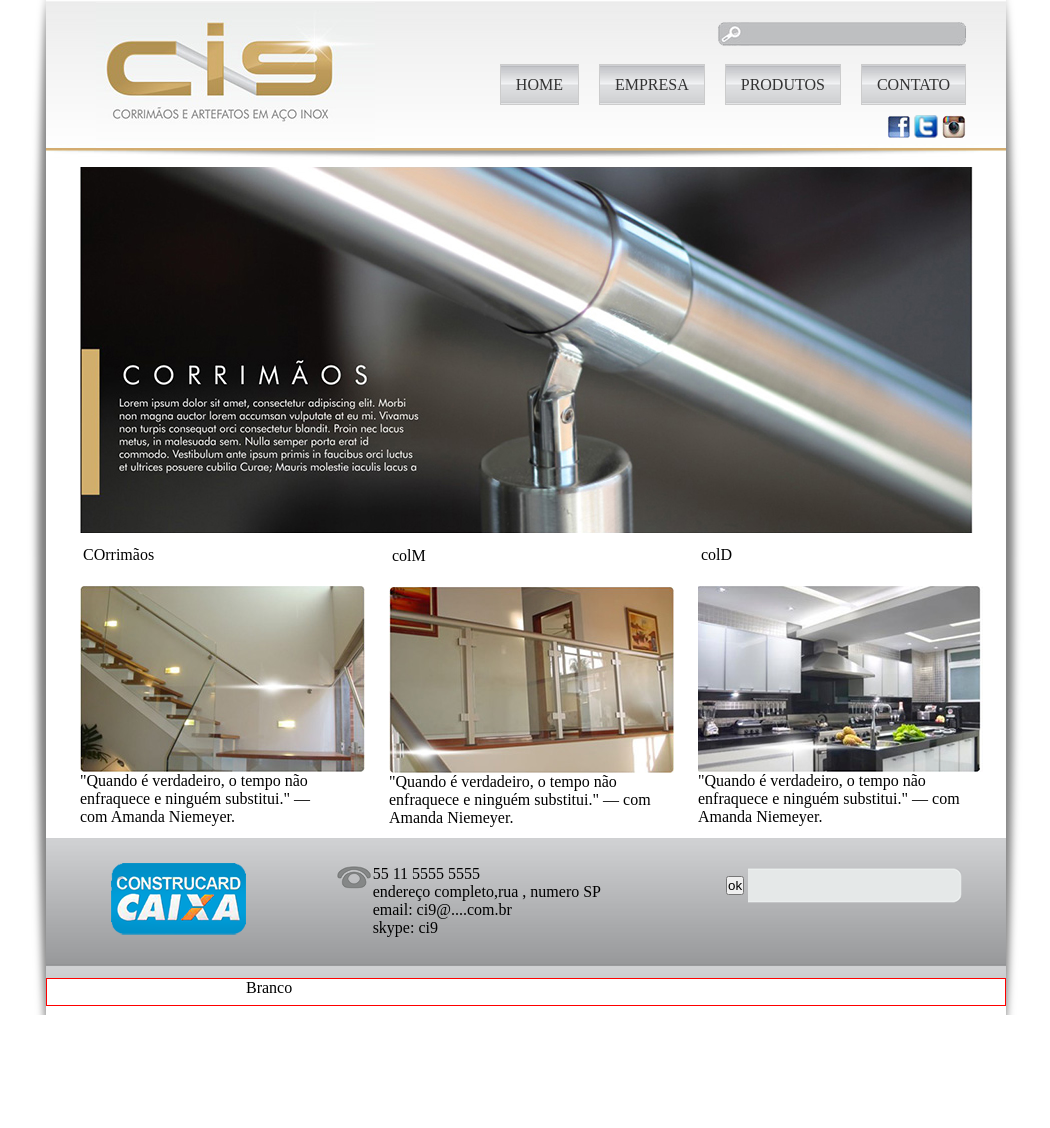
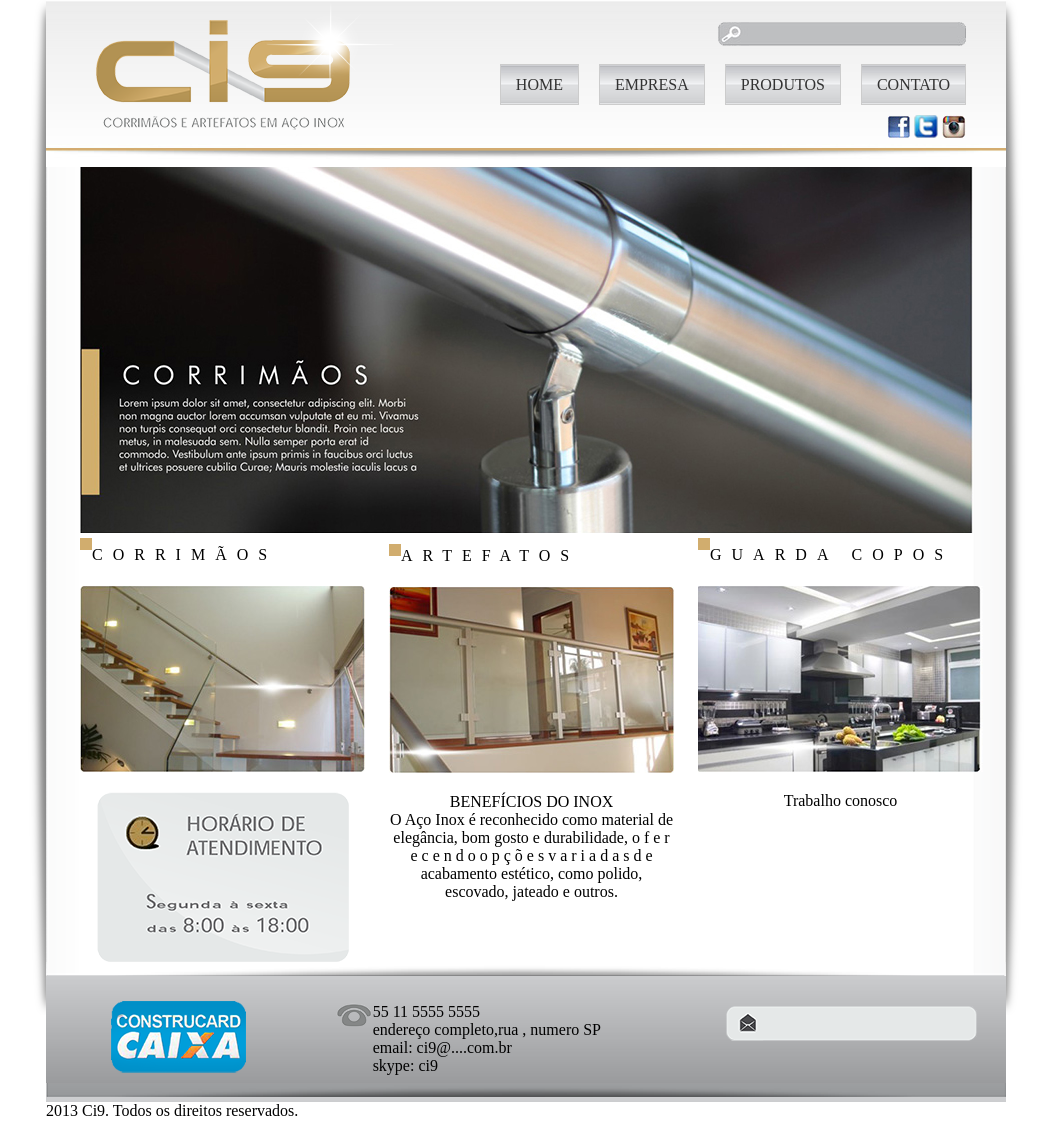
Before and after one commit to thiagomns/ci9, a PHP site: page / in a window 1280 px wide. Shown: the whole page, without its empty margins (104-1154 px from the left). Before the commit the page ends 1015 px from the top, so only its background shows below. Run offline with PHP 8.4, Linux system fonts and the light colour scheme; some libraries are stand-ins or nearby versions.

Commit message:
Acertos gerais e novas imagens

```diff
--- a/index.php
+++ b/index.php
@@ -47,43 +47,55 @@
                         </div>
                 	</div><!--Header Direito -->
                 	<div class="headerEsquerdo">
-                    	<div class="logoheader"><img src="imgs/logoheader_03.jpg"/></div>
+                    	<div class="logoheader"><img src="imgs/logoCi9.png"/></div>
                		</div>
                 </div><!-- header -->
             	<div class="content">
             		<div class="slide"></div>
 
-                	<div class="colunaEsquerda">
-                    	<div class="cabeçalho">COrrimãos</div>
+                	<div class="colunaEsquerda"><div class="quadrado"></div>
+                    	<div class="cabecalho">Corrimãos</div>
 
                         <img src="imgs/colunaesquerda.jpg"><br>
-                        "Quando é verdadeiro, o tempo não enfraquece e ninguém substitui." — com Amanda Niemeyer.
+                        <p class="separador">
+                        <img src="imgs/infoHorario.png"><br>
+                        </p>
                     </div>
-              		<div class="colunaDireita"><div class="cabeçalho">colD</div>
+              		<div class="colunaDireita"><div class="quadrado"></div><div class="cabecalho">Guarda Copos</div>
                     <img src="imgs/colunadireita.jpg">
-                    "Quando é verdadeiro, o tempo não enfraquece e ninguém substitui." — com Amanda Niemeyer.
+                    <p class="separador">
+                    Trabalho conosco
+                    </p>
                     </div>
-              		<div class="colunaMeio"><div class="cabeçalho">colM</div>
+              		<div class="colunaMeio"><div class="quadrado"></div><div class="cabecalho">Artefatos</div>
                     <img src="imgs/colunaMeio.jpg">
-                    "Quando é verdadeiro, o tempo não enfraquece e ninguém substitui." — com Amanda Niemeyer.
+                    <p class="separador">
+                    BENEFÍCIOS DO INOX<br>
+                    O Aço Inox é reconhecido como material
+                    de elegância, bom gosto e durabilidade,
+                    o f e r e c e n d o o p ç õ e s v a r i a d a s d e
+                    acabamento estético, como polido,
+                    escovado, jateado e outros.
+                    </p>
                     </div>
                     <div class="clearfix"></div>
 
               	</div><!-- content -->
             	<div class="footer">
+                    <div class="sombraTop"></div>
             		<div class="barraCinza">
                     	<div class="footerEsquerdo"><img src="imgs/footerCaixa.png" /></div>
                         <div class="footerDireito">
                         	<div class="footerContato">
                         		<div class="contatoEsquerdo">
-                                <img src="imgs/footerTelefone.png" />
+                                    <img src="imgs/footerTelefone.png" />
                                 </div>
                                 <div class="contatoDireito">
-                                								55 11 5555 5555
-                        	<br />								endereço completo,rua , numero SP
-                        	<br />								email: ci9@....com.br
-                        	<br />								skype: ci9
-                            	</div>
+                                							55 11 5555 5555<br />
+                        									endereço completo,rua , numero SP<br />
+                        									email: ci9@....com.br<br />
+                        									skype: ci9
+                                </div>
                             </div>
                             <div class="barraNews">
                             	<form action="#">
@@ -92,8 +104,9 @@
                             	</form>
                             </div>
                         </div>
+                        <div class="sombraBottom"></div>
                     </div>
-                	<div class="barraBranca">Branco</div>
+                	<div class="barraBranca">2013 Ci9. Todos os direitos reservados.</div>
             	</div><!-- footer -->
         	</div><!-- site -->
         <div class="sombraDireita"><img src="imgs/sombraDireita.png"</div>
--- a/style.css
+++ b/style.css
@@ -40,22 +40,27 @@ ul.menu li ul li a { padding: 0 10px;margin: 0;font-size: 12px; width: 150px}
 
 
 /* Conteúdo */
-.site .content {}
+.site .content { background: url(imgs/conteudoBKG.png); }
 .site .slide { height:366px; width:893px; background:url(imgs/content1_03.jpg); float:none; no-repeat; margin:5px auto;}
-.site .cabeçalho { margin:5px 0px 0px 0px; height:37px; padding:3px;}
+.site .quadrado { float: left; width: 12px; height: 12px; background-color: #d1ad6e; }
+.site .cabecalho { margin:5px 0px 0px 0px; height:37px; padding:3px; text-transform: uppercase; letter-spacing: 10px;}
 .site .colunaEsquerda { width:250px; margin:0px 0px 0px 34px; float:left;}
 .site .colunaDireita { width:274px; margin:0px 34px 0px 0px;float: right;}
 .site .colunaMeio { margin:11px 343px;}
 
+p.separador { text-align:center;width: 285px;margin-top: 20px; }
+
 /* Roda pé */
 .site .footer { height:166px; }
 .site .footer .barraCinza { height:140px;background:url(imgs/footerbg_06_06.jpg) repeat}
-.site .footer .barraCinza .footerEsquerdo {height:135px; width:135px; margin-left:65px; padding-top:25px; float:left }
-.site .footer .barraCinza .footerDireito {height:135px; width:670px; float:right}
+.site .footer .barraCinza .footerEsquerdo { width:135px; margin-left:65px; padding-top:25px; float:left }
+.site .footer .barraCinza .footerDireito { width:670px; float:right}
 .site .footer .barraCinza .footerDireito .footerContato {height:80px; width:265px; float:left; margin-top:27px}
 .site .footer .barraCinza .footerDireito .footerContato .contatoEsquerdo { float:left}
 .site .footer .barraCinza .footerDireito .footerContato	.contatoDireito	{float:right}
-.site .footer .barraCinza .footerDireito .barraNews { height:35px; width:280px; float:right; margin-top:30px}
-.site .footer .barracinza .footerDireito .barraNews button.botaoNews {height:35px; width:30px; border:none; background:url(imgs/footerIconeNews.png); text-indent: -9999px;}
+.site .footer .barraCinza .footerDireito .barraNews { width:280px; float:right; margin-top:30px}
+.site .footer button.botaoNews {height:35px; width:37px; border:none; background:url(imgs/footerIconeNews.png); text-indent: -9999px;margin-right: -4px;}
 .site .footer .barraCinza .footerDireito .barraNews input.inputNews { border:none; background:url(imgs/footerInputNews.png) no-repeat; width:225px; height:35px;}
-.site .footer .barraBranca { height:26px; border:1px solid #F00}
+.site .footer .barraBranca { height:26px;}
+.site .footer .sombraTop { background: url(imgs/footerSombraTop.png); float: left; width:960px; height:14px; }
+.site .footer .barraCinza .sombraBottom { background: url(imgs/footerSombraBottom.png);  float: left; width:960px; height:14px; }
```
Also changed, not shown: imgs/btnAnexar.png (added), imgs/conteudoBKG.png (added), imgs/footerSombraBottom.png (added), imgs/footerSombraTop.png (added), imgs/infoHorario.png (added), imgs/leiaMais.png (added), imgs/sombraDireita.png, imgs/sombraEsquerda.png, imgs/titTrabalhe.png (added).
